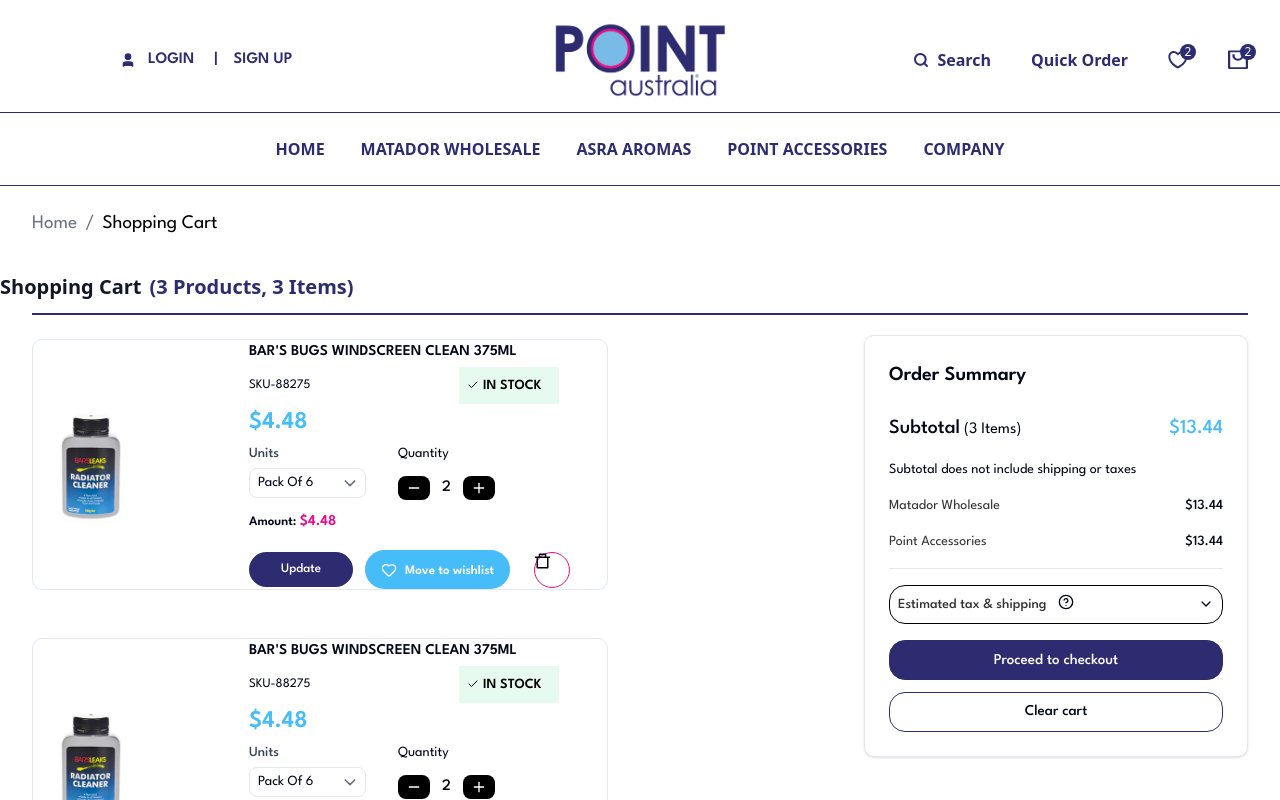
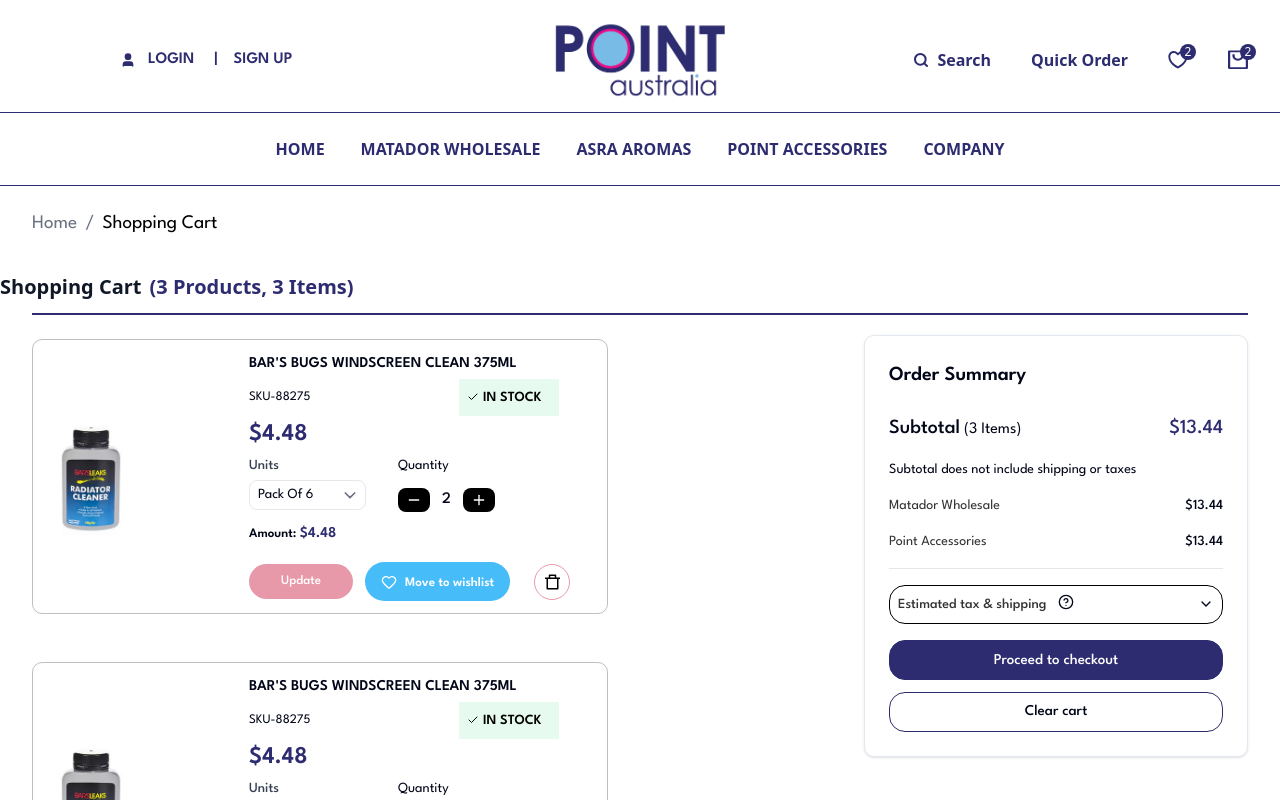
Before and after one commit to saurabh2004-cpu/point-austrelia-nextjs-frontend, a Next.js app: page /cart in a window 1280 px wide. Shown: the top 800 px of the page. Built offline with nearby package versions, Linux system fonts and the light colour scheme.

Commit message:
added padding in productlisting

```diff
--- a/src/app/cart/page.jsx
+++ b/src/app/cart/page.jsx
@@ -93,7 +93,7 @@
                                 <div className="space-y-10 lg:space-y-0 max-w-xl mt-5 mx-auto xl:mx-0 xl:mt-0">
                                     {cartItems.map((item) => (
                                         <div key={item.id} className="lg:py-6">
-                                            <div className="flex flex-col md:flex-row items-center space-x-4 border  rounded-lg px-8 lg:px-0  md:space-x-25">
+                                            <div className="flex flex-col md:flex-row items-center space-x-4 border border-[#00000040] p-3  rounded-lg px-8 lg:px-0  md:space-x-25">
                                                 {/* Product Image */}
                                                 <div className="">
                                                     <div className="     rounded-lg flex items-center w-full  justify-items-center ">
@@ -123,7 +123,7 @@
                                                     </div>
 
                                                     {/* Price */}
-                                                    <div className="text-[24px] font-semibold text-[#46BCF9] mb-1">
+                                                    <div className="text-[24px] font-semibold text-[#2D2C70] mb-1">
                                                         ${item.price.toFixed(2)}
                                                     </div>
 
@@ -185,14 +185,14 @@
 
 
                                                     <span className="text-[13px] font-semibold ">
-                                                        Amount: <span className="text-[#E9098D] text-[15px] font-semibold">${(item.price * item.quantity).toFixed(2)}</span>
+                                                        Amount: <span className="text-[#2D2C70] text-[15px] font-semibold">${(item.price * item.quantity).toFixed(2)}</span>
                                                     </span>
 
                                                     {/* Action Buttons */}
                                                     <div className="flex flex-col xl:flex-row space-y-2 xl:space-y-0 xl:flex-row text-[13px] font-medium items-center space-x-3 mt-4">
                                                         <button
                                                             onClick={() => removeItem(item.id)}
-                                                            className="bg-[#2D2C70] w-full xl:w-auto text-white px-8 py-2 rounded-full  "
+                                                            className="bg-[#E799A9] w-full xl:w-auto text-white px-8 py-2 rounded-full  "
                                                         >
                                                             Update
                                                         </button>
@@ -203,20 +203,29 @@
                                                             </button>
 
                                                             <div className='xl:hidden block h-8 w-9 border border-[#E9098D] rounded-full flex items-center justify-center '>
-                                                                 <svg width="15" height="16" viewBox="0 0 15 16" fill="none" xmlns="http://www.w3.org/2000/svg">
-                                                                 <path d="M11.25 3.57129H15V5.07129H13.5V14.8213C13.5 15.2355 13.1642 15.5713 12.75 15.5713H2.25C1.83579 15.5713 1.5 15.2355 1.5 14.8213V5.07129H0V3.57129H3.75V1.32129C3.75 0.907079 4.08579 0.571289 4.5 0.571289H10.5C10.9142 0.571289 11.25 0.907079 11.25 1.32129V3.57129ZM12 5.07129H3V14.0713H12V5.07129ZM5.25 2.07129V3.57129H9.75V2.07129H5.25Z" fill="black" />
-                                                                 </svg>
+                                                                <svg width="15" height="16" viewBox="0 0 15 16" fill="none" xmlns="http://www.w3.org/2000/svg">
+                                                                    <path d="M11.25 3.57129H15V5.07129H13.5V14.8213C13.5 15.2355 13.1642 15.5713 12.75 15.5713H2.25C1.83579 15.5713 1.5 15.2355 1.5 14.8213V5.07129H0V3.57129H3.75V1.32129C3.75 0.907079 4.08579 0.571289 4.5 0.571289H10.5C10.9142 0.571289 11.25 0.907079 11.25 1.32129V3.57129ZM12 5.07129H3V14.0713H12V5.07129ZM5.25 2.07129V3.57129H9.75V2.07129H5.25Z" fill="black" />
+                                                                </svg>
                                                             </div>
 
                                                         </div>
 
 
-                                                        <div className='hidden xl:block h-9 w-9 border border-[#E9098D] rounded-full flex items-center justify-center '>
-                                                            <svg width="15" height="16" viewBox="0 0 15 16" fill="none" xmlns="http://www.w3.org/2000/svg">
-                                                                <path d="M11.25 3.57129H15V5.07129H13.5V14.8213C13.5 15.2355 13.1642 15.5713 12.75 15.5713H2.25C1.83579 15.5713 1.5 15.2355 1.5 14.8213V5.07129H0V3.57129H3.75V1.32129C3.75 0.907079 4.08579 0.571289 4.5 0.571289H10.5C10.9142 0.571289 11.25 0.907079 11.25 1.32129V3.57129ZM12 5.07129H3V14.0713H12V5.07129ZM5.25 2.07129V3.57129H9.75V2.07129H5.25Z" fill="black" />
+                                                        <div className="hidden xl:flex h-9 w-9 border border-[#E799A9] rounded-full items-center justify-center">
+                                                            <svg
+                                                                width="15"
+                                                                height="16"
+                                                                viewBox="0 0 15 16"
+                                                                fill="none"
+                                                                xmlns="http://www.w3.org/2000/svg"
+                                                            >
+                                                                <path
+                                                                    d="M11.25 3.57129H15V5.07129H13.5V14.8213C13.5 15.2355 13.1642 15.5713 12.75 15.5713H2.25C1.83579 15.5713 1.5 15.2355 1.5 14.8213V5.07129H0V3.57129H3.75V1.32129C3.75 0.907079 4.08579 0.571289 4.5 0.571289H10.5C10.9142 0.571289 11.25 0.907079 11.25 1.32129V3.57129ZM12 5.07129H3V14.0713H12V5.07129ZM5.25 2.07129V3.57129H9.75V2.07129H5.25Z"
+                                                                    fill="black"
+                                                                />
                                                             </svg>
+                                                        </div>
 
-                                                        </div>
                                                     </div>
                                                 </div>
                                             </div>
@@ -244,7 +253,7 @@
                                     <div className="space-y-4">
                                         <div className="flex justify-between text-sm">
                                             <span className="text-[1rem] font-[400]"><span className='text-[20px] font-medium'>Subtotal</span> ({totalItems} Items)</span>
-                                            <span className="text-[20px] font-medium text-[#46BCF9]">${subtotal.toFixed(2)}</span>
+                                            <span className="text-[20px] font-medium text-[#2D2C70]">${subtotal.toFixed(2)}</span>
                                         </div>
 
                                         <div className="text-[14px] text-[400]">
--- a/src/app/checkout/page.jsx
+++ b/src/app/checkout/page.jsx
@@ -227,7 +227,7 @@
                                         <span className="text-base sm:text-lg lg:text-[20px] font-medium">
                                             Subtotal <span className='text-xs sm:text-sm lg:text-base font-[400] text-[#000000]/50'>43 Items</span>
                                         </span>
-                                        <span className="text-[#46BCF9] font-semibold text-[20px]">${subtotal.toFixed(2)}</span>
+                                        <span className="text-[#2D2C70] font-semibold text-[20px]">${subtotal.toFixed(2)}</span>
                                     </div>
 
                                     <div className='text-xs sm:text-sm lg:text-[14px] font-[400] space-y-3 px-4'>
@@ -295,7 +295,7 @@
                                                     <h3 className="text-xs sm:text-sm lg:text-[16px] font-medium mb-1 line-clamp-2">
                                                         {item.name}
                                                     </h3>
-                                                    <p className=" text-[18px] text-[#E9098D] font-semibold mb-1">
+                                                    <p className=" text-[18px] text-[#2D2C70] font-semibold mb-1">
                                                         ${item.price.toFixed(2)}
                                                     </p>
                                                     <div className='text-xs sm:text-sm lg:text-[14px] font-[400] space-y-1'>
--- a/src/app/wishlist/page.jsx
+++ b/src/app/wishlist/page.jsx
@@ -115,7 +115,7 @@
                     </div>
 
                     <div>
-                        <span className="text-[#46BCF9] font-semibold text-[24px]">
+                        <span className="text-[#2D2C70] font-semibold text-[24px]">
                             ${product.price.toFixed(2)}
                         </span>
                     </div>
@@ -179,7 +179,7 @@
                         <span>
                             Amount:
                         </span>
-                        <span className="text-[#46BCF9] text-[18px]">
+                        <span className="text-[#2D2C70] text-[18px]">
                             ${product.price.toFixed(2)}
                         </span>
                     </div>
--- a/src/components/Navbar.jsx
+++ b/src/components/Navbar.jsx
@@ -156,7 +156,7 @@
                   {/* Mobile & Tablet Wishlist */}
                   <button
                     className="relative bg-white group p-1"
-                    onClick={() => setShowCartPopUp(!showCartPopup)}
+                    onClick={() => router.push('/wishlist')}
                   >
                     <svg
                       width="18"
@@ -207,7 +207,7 @@
                   <button
                     className="relative bg-white group"
 
-                    onClick={() => router.push('/cart')}
+                    onClick={() => router.push('/wishlist')}
                   >
                     <svg
                       width="21"
--- a/src/components/checkout-components/CheckOutInformation.jsx
+++ b/src/components/checkout-components/CheckOutInformation.jsx
@@ -126,7 +126,7 @@
                                 />
                                 <label htmlFor="credit-card" className="ml-3 flex-1 cursor-pointer">
                                     <span className="text-sm font-medium text-gray-900">
-                                        Contact me for payment
+                                        Credit card
                                     </span>
                                 </label>
                             </div>
```
Also changed, not shown: src/components/CartPopup.jsx (+15 -6 lines), src/components/product-details-components/Popup.jsx (+6 -6 lines), src/components/product-details-components/ProductDetails.jsx (+8 -8 lines), src/components/product-listing-page-components/ProductsListing.jsx (+6 -6 lines).
